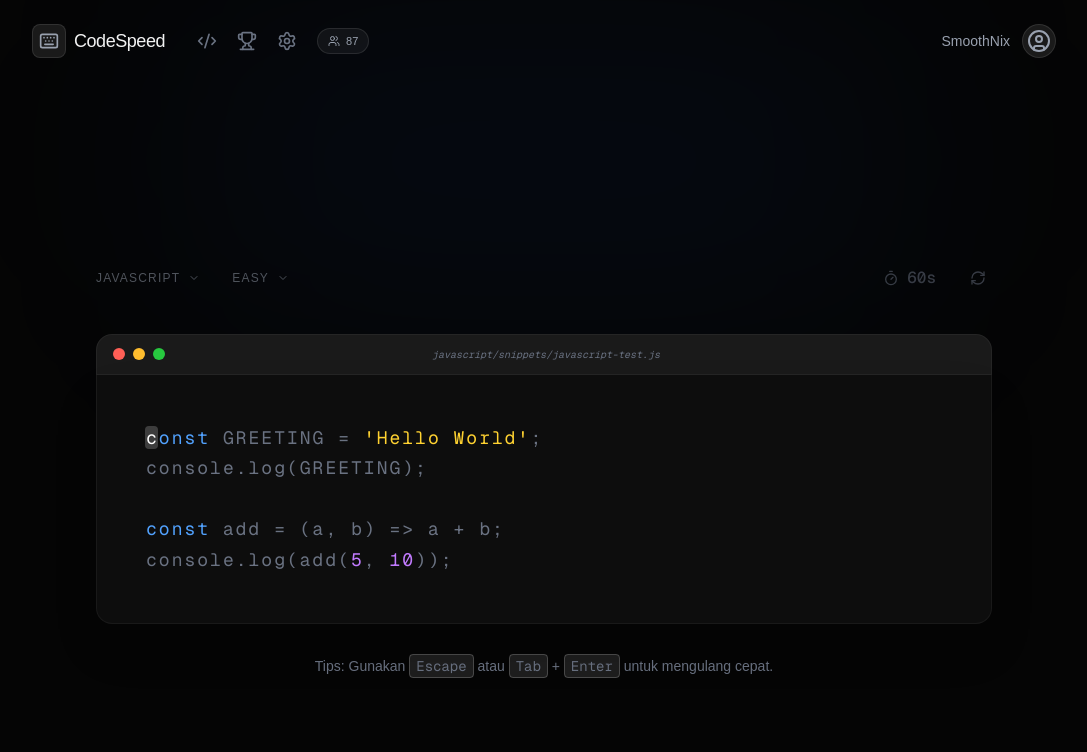
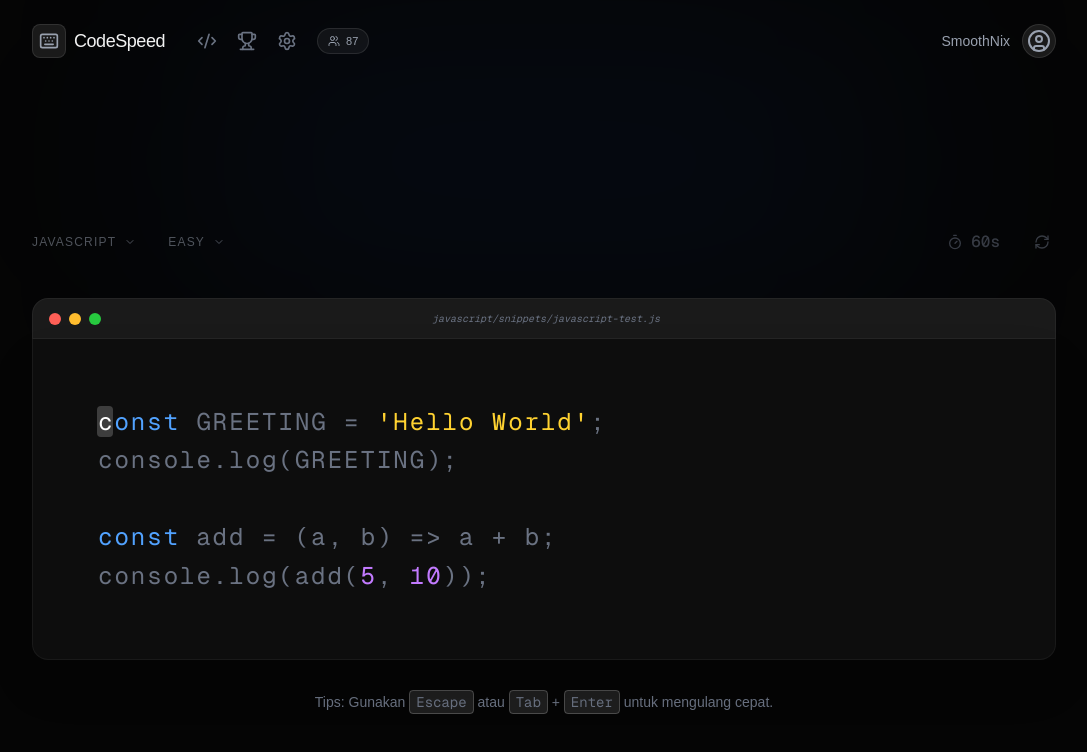
Before and after one commit to awakdeni/typing-test, a Next.js app: page / in a window 1280 px wide. Shown: the top 752 px of the page, without its empty margins (96-1183 px from the left). Built offline with nearby package versions, Linux system fonts and the light colour scheme.

Commit message:
style: memperbesar ukuran teks kode dan melebarkan container utama

```diff
--- a/src/components/CodeDisplay.tsx
+++ b/src/components/CodeDisplay.tsx
@@ -76,7 +76,7 @@ export const CodeDisplay: React.FC<CodeDisplayProps> = ({
   };
 
   return (
-    <div className="w-full max-w-4xl mx-auto">
+    <div className="w-full max-w-5xl mx-auto">
       {/* Window Frame */}
       <div className="bg-[#1a1a1a] border border-white/5 rounded-t-2xl px-4 py-3 flex items-center justify-between">
         <div className="flex gap-2">
@@ -92,7 +92,7 @@ export const CodeDisplay: React.FC<CodeDisplayProps> = ({
 
       <div
         ref={containerRef}
-        className="relative font-mono text-lg leading-[1.7] bg-[#0d0d0d] p-12 rounded-b-2xl border-x border-b border-white/5 shadow-2xl overflow-y-auto max-h-[480px] scrollbar-hide"
+        className="relative font-mono text-2xl leading-[1.6] bg-[#0d0d0d] p-16 rounded-b-2xl border-x border-b border-white/5 shadow-2xl overflow-y-auto max-h-[480px] scrollbar-hide"
       >
         <div className="whitespace-pre-wrap break-words">
           {code.split('').map((char, index) => {
--- a/src/components/TypingTest.tsx
+++ b/src/components/TypingTest.tsx
@@ -55,7 +55,7 @@ export const TypingTest = () => {
   }, [selectedLanguage, selectedDifficulty]);
 
   return (
-    <div className="max-w-4xl mx-auto w-full space-y-8 animate-in fade-in slide-in-from-bottom-4 duration-1000">
+    <div className="max-w-5xl mx-auto w-full space-y-8 animate-in fade-in slide-in-from-bottom-4 duration-1000">
       {/* Header / Config */}
       <div className="flex flex-wrap items-center justify-between gap-4 py-2 opacity-50 hover:opacity-100 transition-opacity duration-300">
         <div className="flex items-center gap-8 text-[12px] font-medium tracking-widest uppercase">
```
